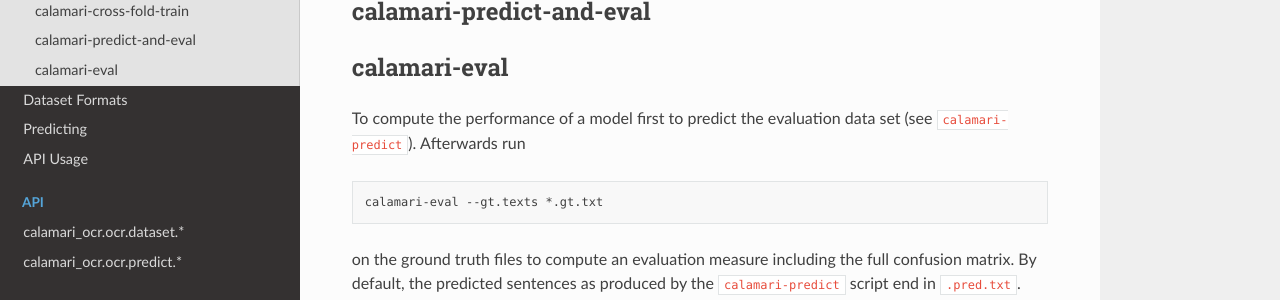
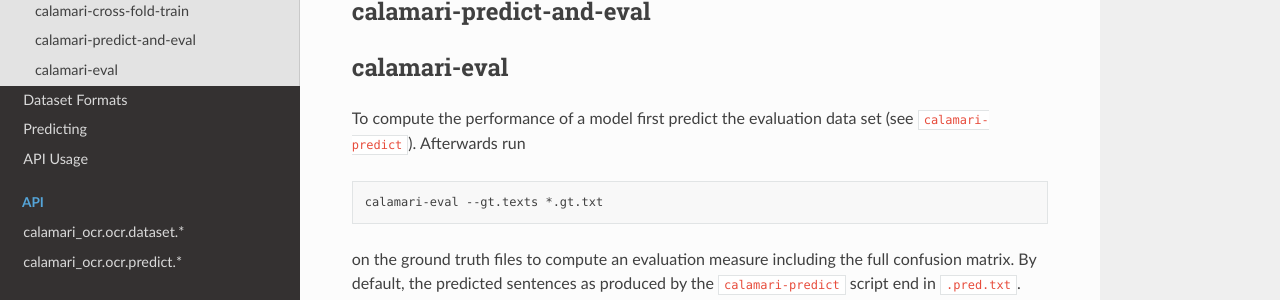
Before and after one commit to Calamari-OCR/calamari, a Sphinx documentation site: the page built from docs/source/doc.command-line-usage.rst, in a window 1280 px wide and 900 px high, scrolled down 14440 px. Shown: the part 291-591 px from the top of the window. Built offline with Sphinx 7.4.7 and the Read the Docs theme 2.0.0, drawn with Linux system fonts in a browser that asks for light colours.

Commit message:
Fix typos in documentation
* Fix sentence in documentation

Signed-off-by: Stefan Weil <sw@weilnetz.de>

* Fix typo in command line documentation

Signed-off-by: Stefan Weil <sw@weilnetz.de>

```diff
--- a/docs/source/doc.command-line-usage.rst
+++ b/docs/source/doc.command-line-usage.rst
@@ -797,7 +797,7 @@ calamari-predict-and-eval
 calamari-eval
 -------------
 
-To compute the performance of a model first to predict the evaluation data set (see ``calamari-predict``).
+To compute the performance of a model first predict the evaluation data set (see ``calamari-predict``).
 Afterwards run
 
 .. code-block:: shell
```
Also changed, not shown: other parts of docs/source/doc.command-line-usage.rst (+1 -1 lines).
